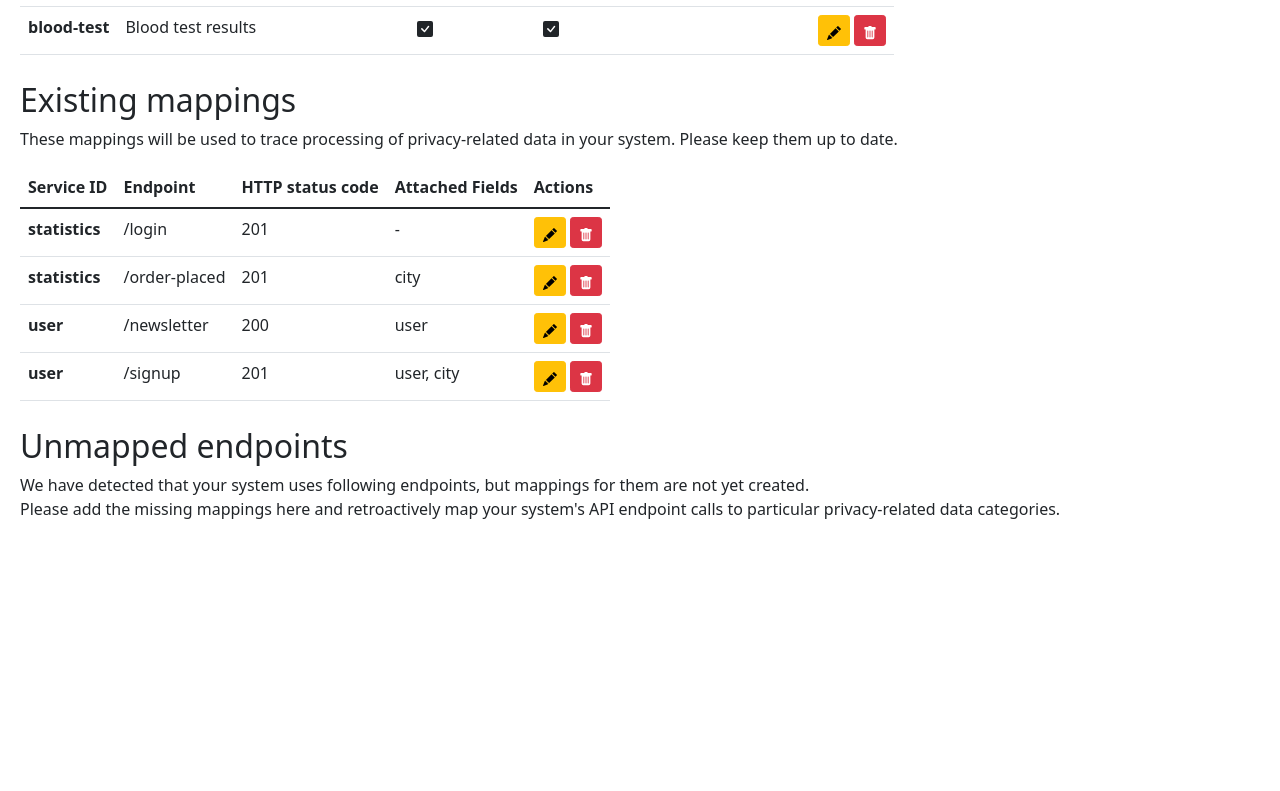
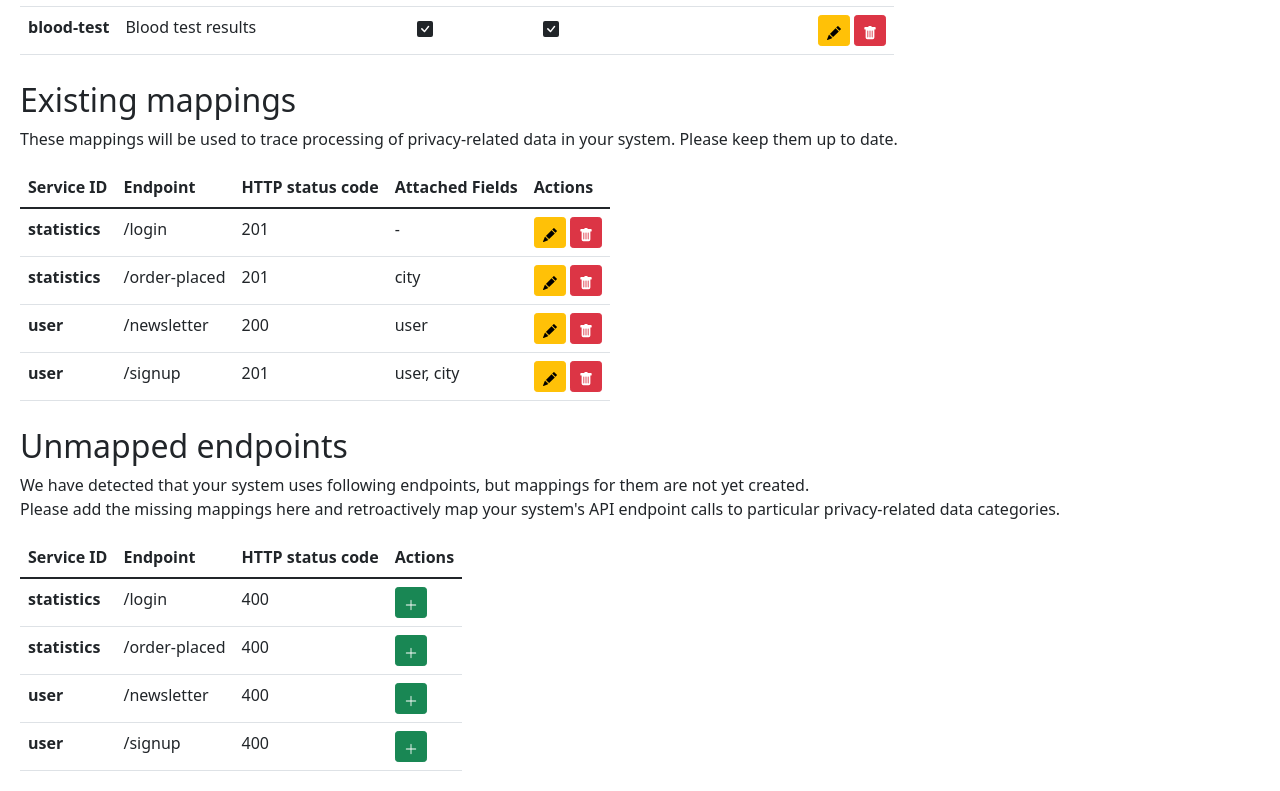
Before and after one commit to PrivacyEngineering/hawk-monitor, a React (Create React App) app in the folder frontend-v2/: page /mappings in a window 1280 px wide. Shown: the part 355-1146 px from the top of the page. Before the commit the page ends 896 px from the top, so only its background shows below. Built offline with nearby package versions, Linux system fonts and the light colour scheme.

Commit message:
Add unmapped endpoints table

```diff
--- a/frontend-v2/src/components/MappingsPage.tsx
+++ b/frontend-v2/src/components/MappingsPage.tsx
@@ -1,8 +1,9 @@
 import { Button } from "react-bootstrap"
 import { BsPlusLg } from "react-icons/bs"
-import { ExistingMapping, Field } from "../types"
+import { ExistingMapping, Field, UnmappedEndpoint } from "../types"
 import { ExistingMappingsTable } from "./ExistingMappingsTable"
 import { FieldsTable } from "./FieldsTable"
+import { UnmappedEndpointsTable } from "./UnmappedEnpointsTable"
 
 export const MappingsPage = () => {
   return (
@@ -32,12 +33,21 @@ const ExistingMappings = () => {
 }
 
 const UnmappedEndpoints = () => {
+  const unmappedEndpoints: UnmappedEndpoint[] = [
+    { service: 'statistics', endpoint: '/login', httpStatusCode: 400 },
+    { service: 'statistics', endpoint: '/order-placed', httpStatusCode: 400 },
+    { service: 'user', endpoint: '/newsletter', httpStatusCode: 400 },
+    { service: 'user', endpoint: '/signup', httpStatusCode: 400 },
+  ]
+
   return (
     <>
       <h2>Unmapped endpoints</h2>
       <p>
         We have detected that your system uses following endpoints, but mappings for them are not yet created.<br />
-        Please add the missing mappings here and retroactively map your system's API endpoint calls to particular privacy-related data categories.</p>
+        Please add the missing mappings here and retroactively map your system's API endpoint calls to particular privacy-related data categories.
+      </p>
+      <UnmappedEndpointsTable items={unmappedEndpoints} />
     </>
   )
 }
--- /dev/null
+++ b/frontend-v2/src/components/UnmappedEnpointsTable.tsx
@@ -0,0 +1,30 @@
+import { Button, Table } from "react-bootstrap";
+import { BsPlusLg } from "react-icons/bs";
+import { TableProps, TableRowProps, UnmappedEndpoint } from "../types";
+import { TableHeader } from "./TableHeader";
+
+export const UnmappedEndpointsTable = (props: TableProps<UnmappedEndpoint>) => {
+  const { items } = props;
+
+  return (
+    <Table style={{ 'width': 'unset' }}>
+      <TableHeader labels={['Service ID', 'Endpoint', 'HTTP status code', 'Actions']} />
+      <tbody>{items.map((item, index) => <UnmappedEndpointsTableRow key={index} item={item} />)}</tbody>
+    </Table>
+  )
+}
+
+const UnmappedEndpointsTableRow = (props: TableRowProps<UnmappedEndpoint>) => {
+  const { item } = props;
+
+  return (
+    <tr>
+      <td><b>{item.service}</b></td>
+      <td>{item.endpoint}</td>
+      <td>{item.httpStatusCode}</td>
+      <td>
+        <Button variant='success' size="sm"><BsPlusLg /></Button>
+      </td>
+    </tr>
+  )
+}
--- a/frontend-v2/src/types.ts
+++ b/frontend-v2/src/types.ts
@@ -20,3 +20,9 @@ export interface ExistingMapping {
   attachedFields: string[];
   mapping: any;
 }
+
+export interface UnmappedEndpoint {
+  service: string;
+  endpoint: string;
+  httpStatusCode: number;
+}
```
